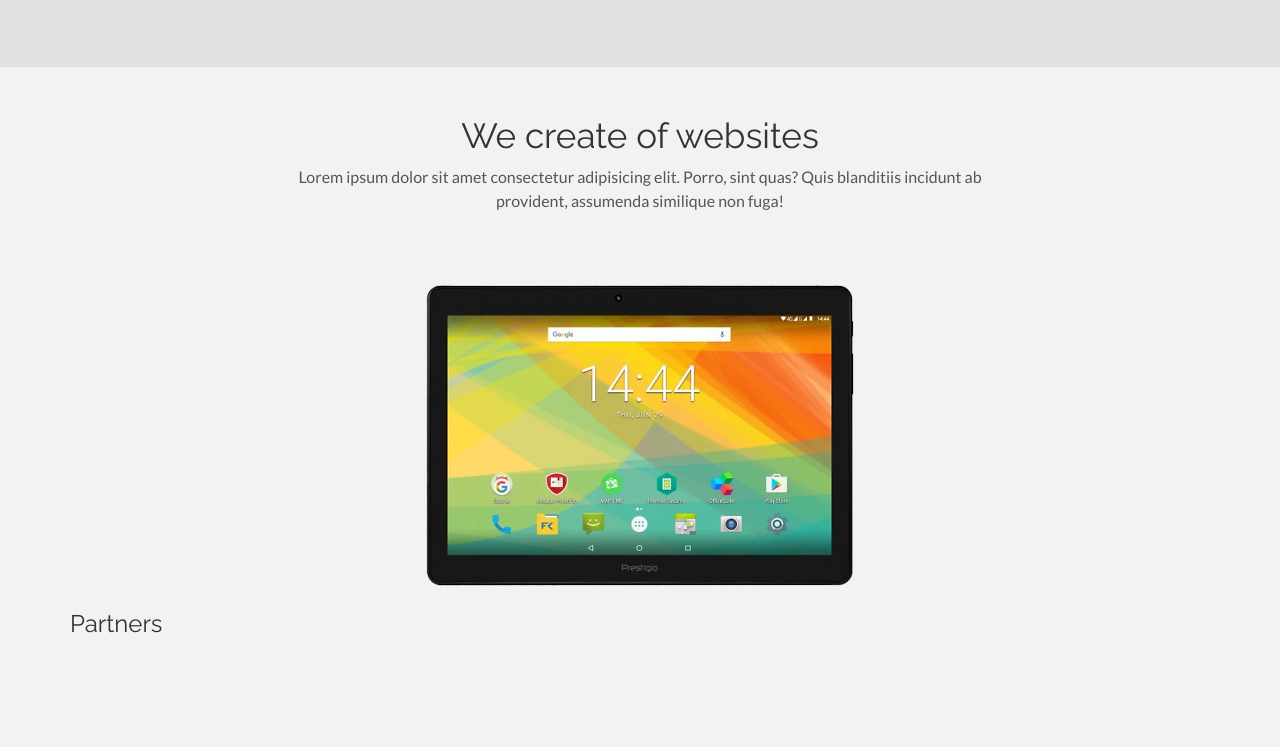
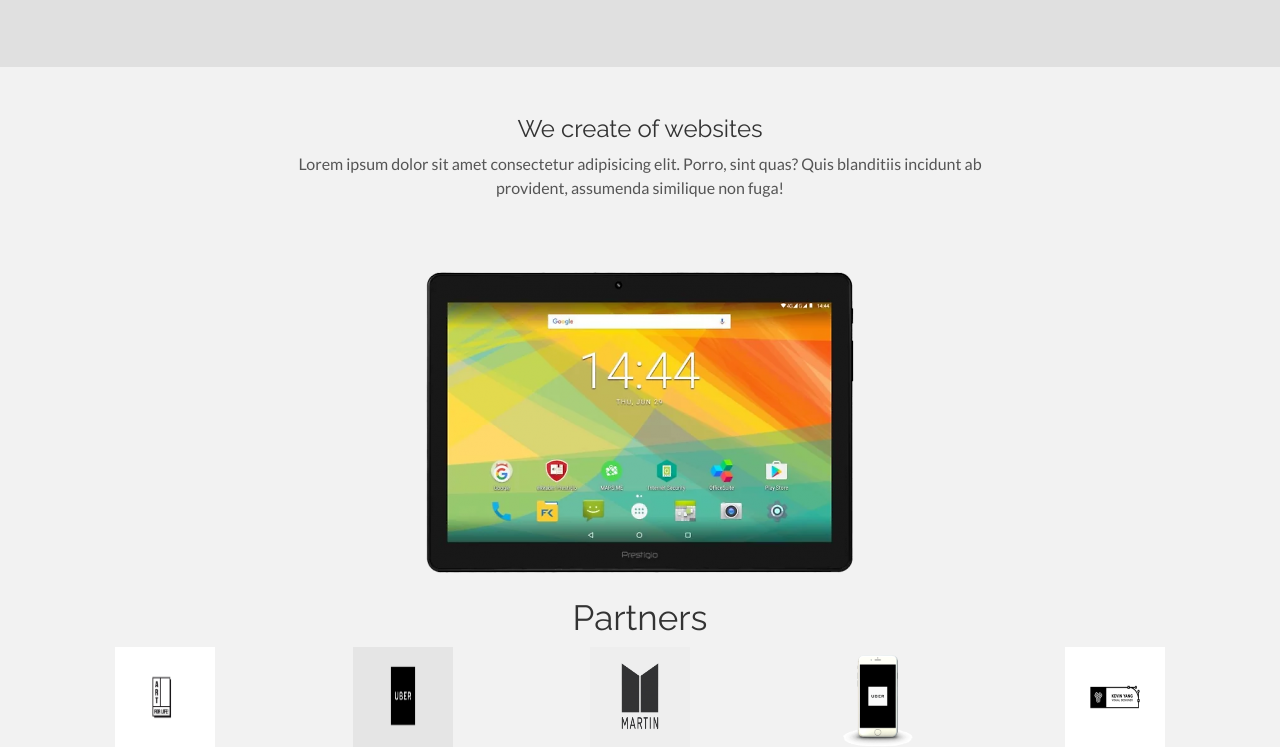
Before and after one commit to doksel/Mysite_bootstrap, a plain HTML site: page index.html in a window 1280 px wide. Shown: the part 1361-2108 px from the top of the page. Before the commit the page ends 2008 px from the top, so only its background shows below. Drawn offline with nearby package versions, Linux system fonts and the light colour scheme.

Commit message:
added images .gif, forth-block

```diff
--- a/index.html
+++ b/index.html
@@ -72,17 +72,17 @@
             <div class="row text-center">
                 <div class="col-lg-4">
                     <div class="tilt">
-                        <a href="#"><img src="images/img5.png" alt=""></a>
+                        <a href="#"><img src="images/img5.png" alt="phone"></a>
                     </div>
                 </div>
                 <div class="col-lg-4">
                     <div class="tilt">
-                        <a href="#"><img src="images/img1.png" alt=""></a>
+                        <a href="#"><img src="images/img1.png" alt="phone"></a>
                     </div>
                 </div>
                 <div class="col-lg-4">
                     <div class="tilt">
-                        <a href="#"><img src="images/img4.png" alt=""></a>
+                        <a href="#"><img src="images/img4.png" alt="phone"></a>
                     </div>
                 </div>
             </div>
@@ -101,13 +101,13 @@
     </section>
     <section class="forth-block">
         <div class="container">
-            <div class="row text-center">
-                <h4>Partners</h4>
-                <div class="col-lg-2 col-lg-offset-1"><img src="" alt=""></div>
-                <div class="col-lg-2 col-lg-offset-1"><img src="" alt=""></div>
-                <div class="col-lg-2 col-lg-offset-1"><img src="" alt=""></div>
-                <div class="col-lg-2 col-lg-offset-1"><img src="" alt=""></div>
-                <div class="col-lg-2 col-lg-offset-1"><img src="" alt=""></div>
+            <h4 class="text-center">Partners</h4>
+            <div class="row text-center justify-content-between">
+                <div class="col-lg-2"><img src="images/3-img1.gif" alt="photo"></div>
+                <div class="col-lg-2"><img src="images/3-img2.gif" alt="photo"></div>
+                <div class="col-lg-2"><img src="images/3-img3.gif" alt="photo"></div>
+                <div class="col-lg-2"><img src="images/3-img4.gif" alt="photo"></div>
+                <div class="col-lg-2"><img src="images/3-img5.gif" alt="photo"></div>
             </div>
         </div>
     </section>
--- a/scss/style.scss
+++ b/scss/style.scss
@@ -118,8 +118,12 @@ header{
     }
 }
 
-.third-block{
+.forth-block{
     h4{
         font-size: 35px;
     }
+    img{
+        height: 100px;
+        width: 100px;
+    }
 }
```
Also changed, not shown: css/style.css, images/3-img1.gif (added), images/3-img2.gif (added), images/3-img3.gif (added), images/3-img4.gif (added), images/3-img5.gif (added).
